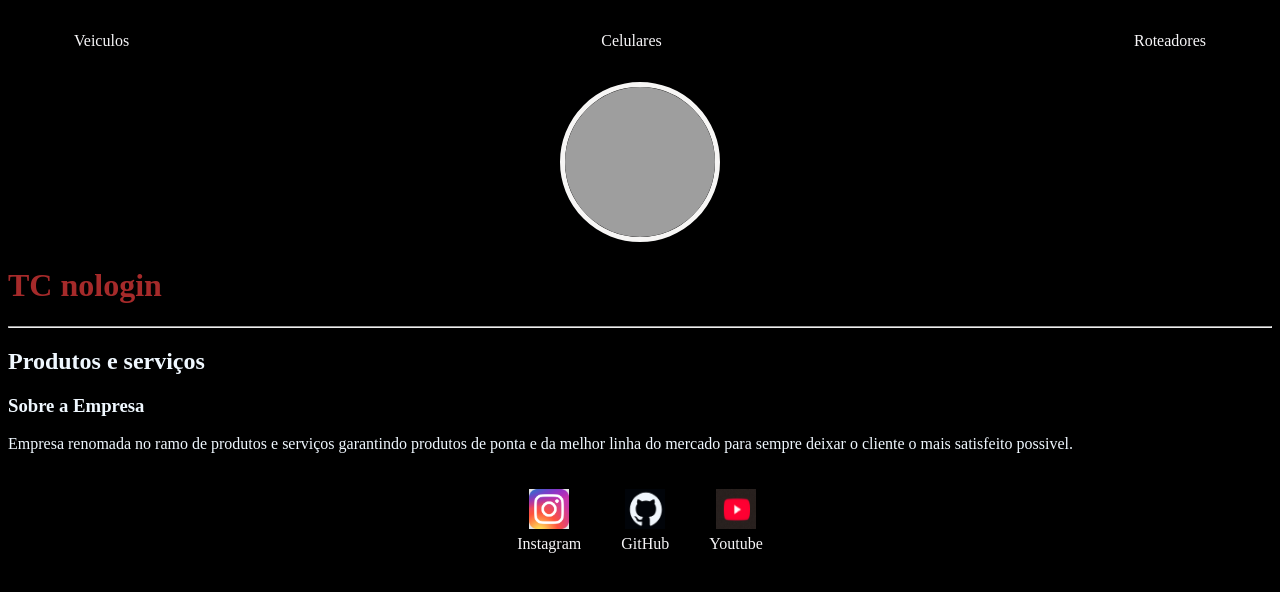
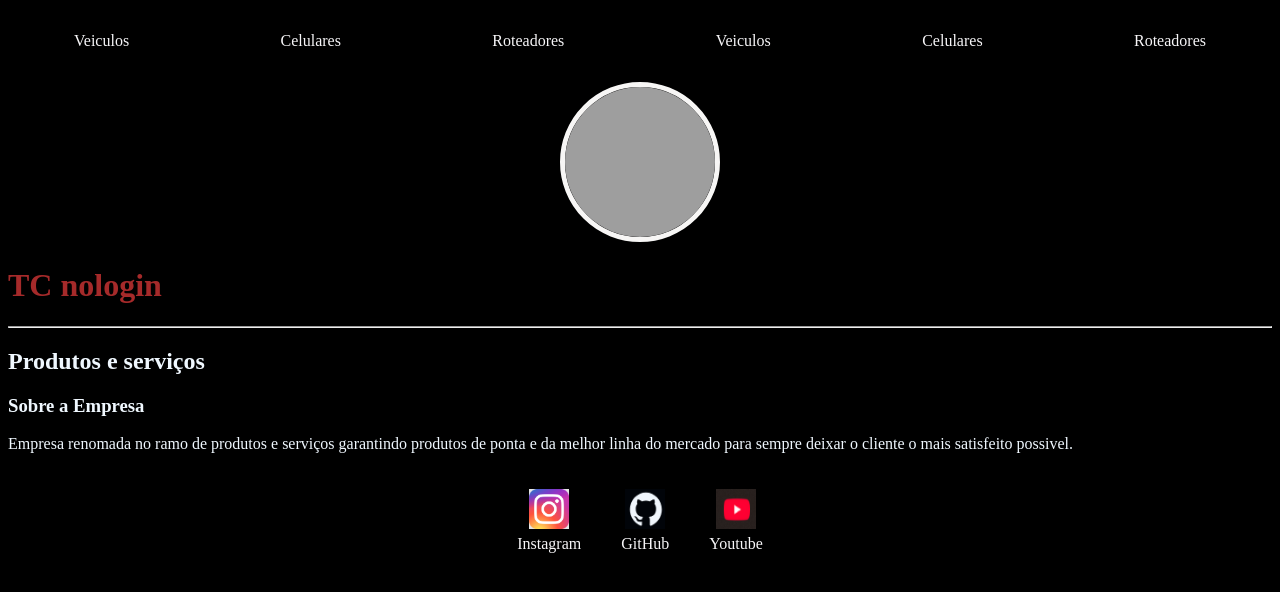
Before and after one commit to Souzx4/loja-virtual, a plain HTML site: page index.html in a window 1280 px wide. Drawn offline with Linux system fonts and the light colour scheme; grey boxes are pictures that could not be loaded.

Commit message:
index.html

```diff
--- a/index.html
+++ b/index.html
@@ -11,6 +11,15 @@
     <div class="container">
           <nav>
         <ul>
+            <li>
+                <a href="Veiculos.html">Veiculos</a>
+            </li>
+            <li>
+                <a href="Celulares.html">Celulares</a>
+            </li>
+            <li>
+                <a href="Roteadores.html">Roteadores</a>
+            </li>
             <li>
                 <a href="Veiculos.html">Veiculos</a>
             </li>
```
